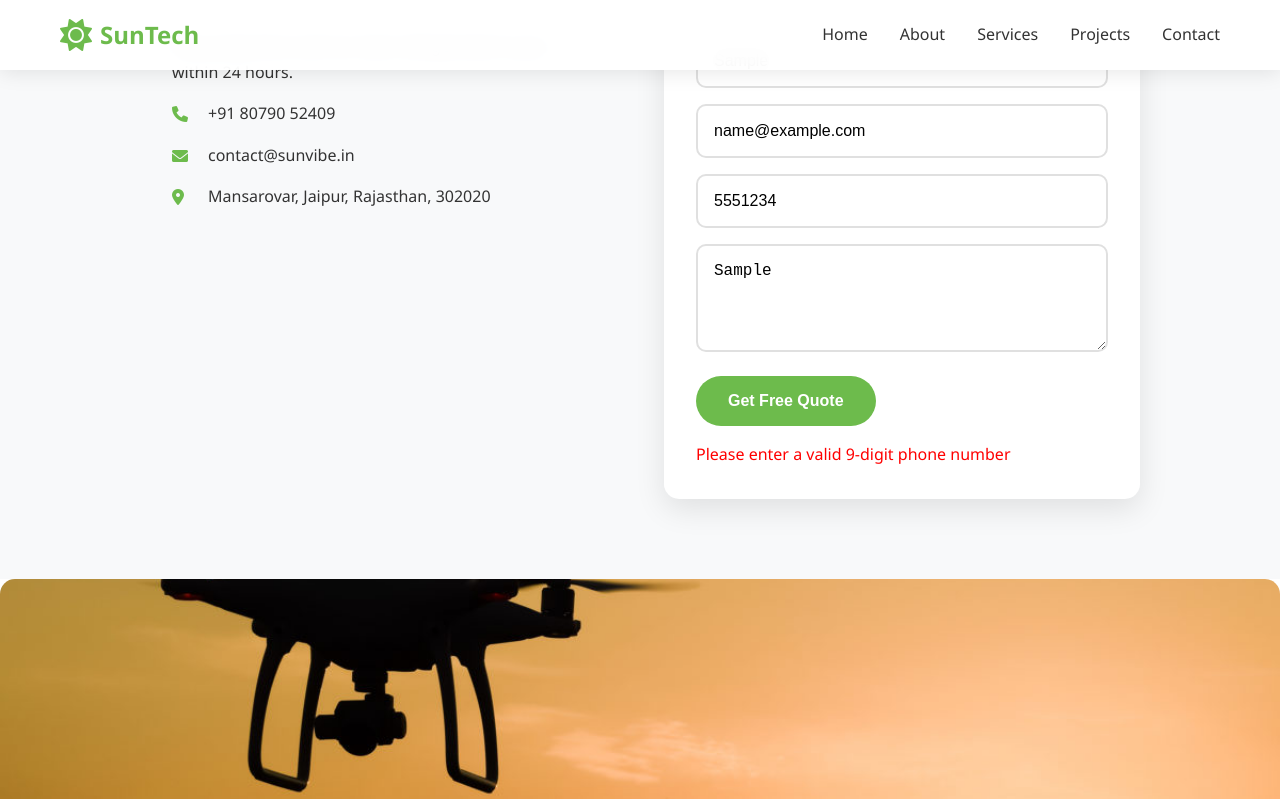
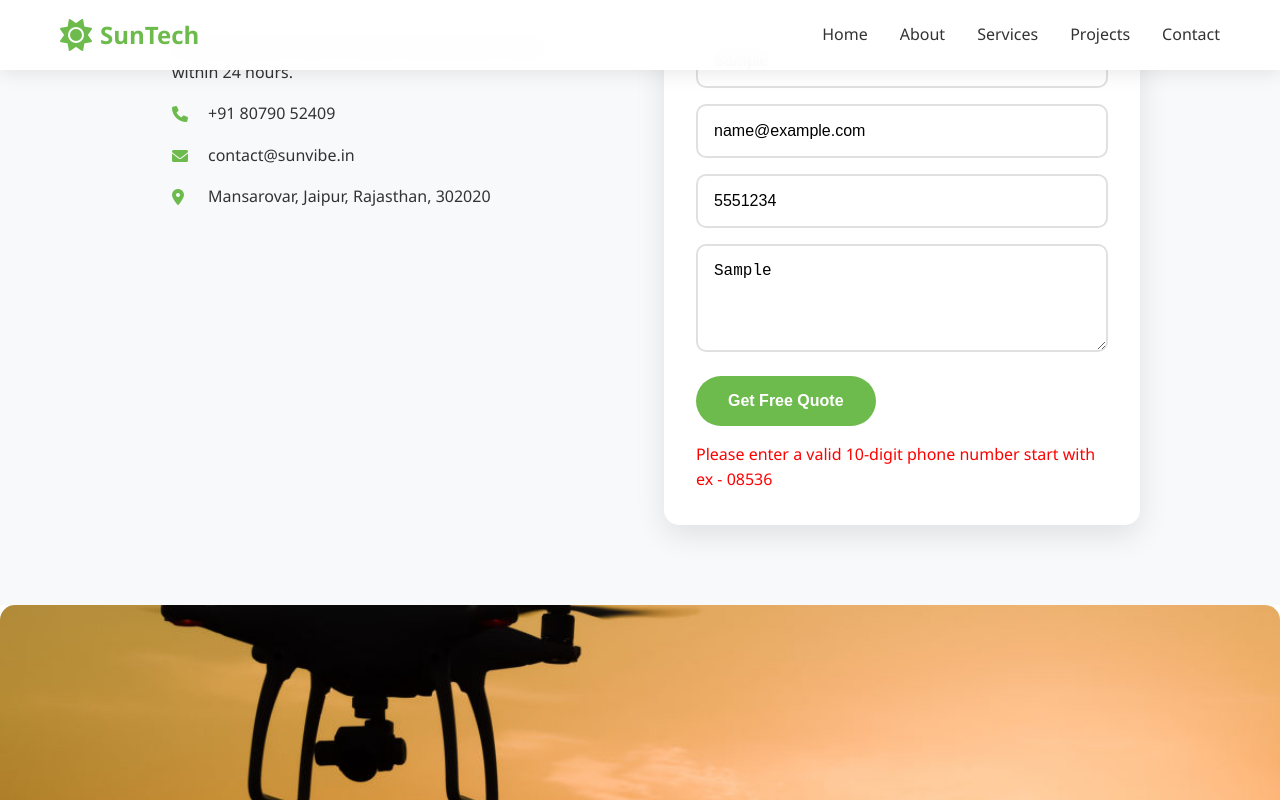
Before and after one commit to Tushaljoshi/solar, a plain HTML site: page frontend/index.html in a window 1280 px wide. Both pictures are taken after typing "Sample", "name@example.com", "5551234", "Sample" into the empty fields and a click on the button "Get Free Quote". Shown: the part 5863-6663 px from the top of the page. Drawn offline with Linux system fonts and the light colour scheme.

Commit message:
contact form

```diff
--- a/frontend/script.js
+++ b/frontend/script.js
@@ -174,7 +174,7 @@ document.querySelector('.contact-form').addEventListener('submit', async functio
     const phone = this.querySelector('input[type="tel"]').value.trim();
     const message = this.querySelector('textarea').value.trim();
 
-    const statusDiv = document.getElementById('form-status');
+    const statusDiv = document.getElementById('form-status');;
     function showStatus(msg, success = true) {
         statusDiv.textContent = msg;
         statusDiv.style.color = success ? 'green' : 'red';
@@ -191,9 +191,9 @@ document.querySelector('.contact-form').addEventListener('submit', async functio
         return;
     }
 
-    const phoneRegex = /^[0-9]$/;
+    const phoneRegex = /^[0-9]{10}$/;
     if (!phoneRegex.test(phone)) {
-        showStatus('Please enter a valid 9-digit phone number', false);
+        showStatus('Please enter a valid 10-digit phone number start with ex - 08536', false);
         return;
     }
 
```
Also changed, not shown: frontend/index.html (+0 -2 lines).
